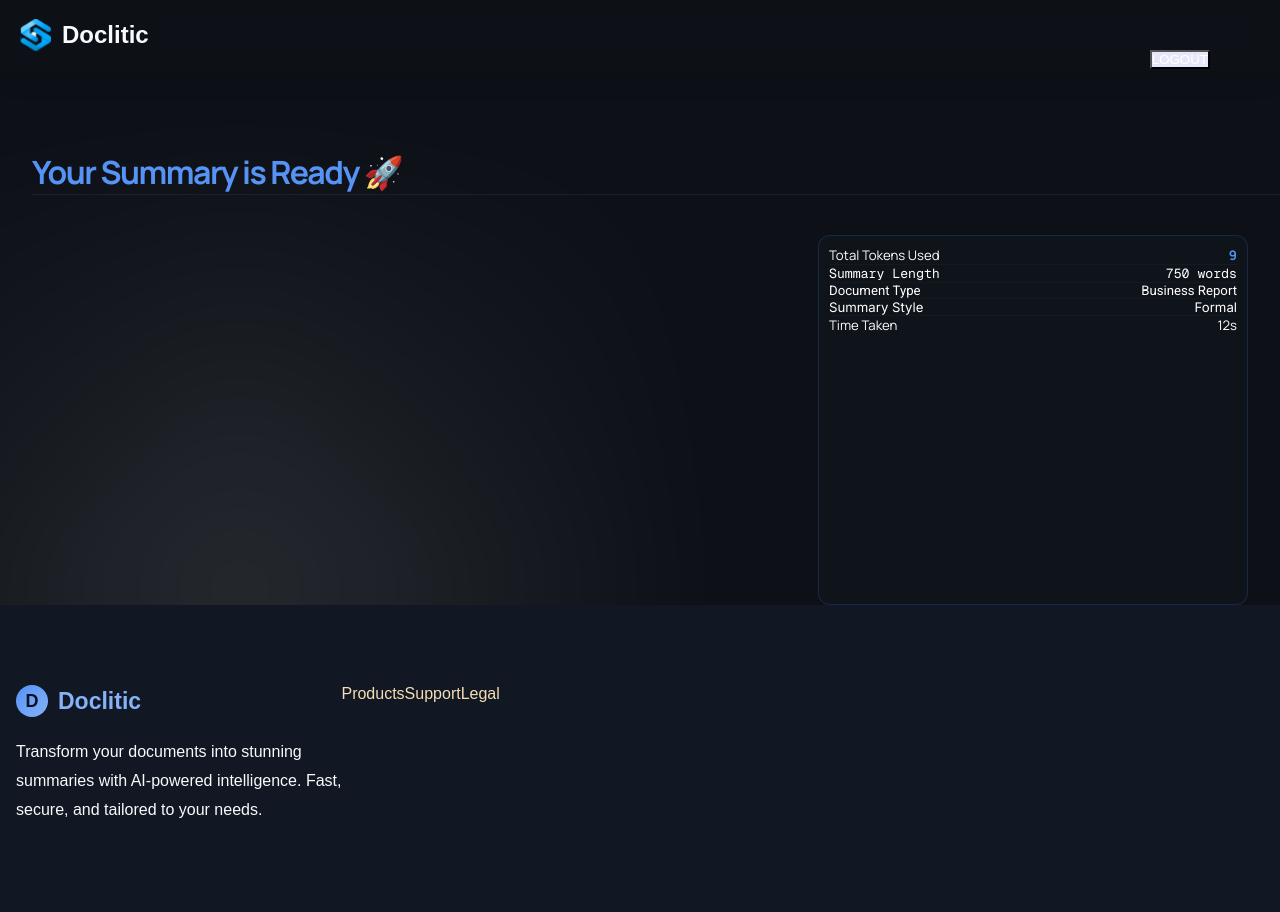
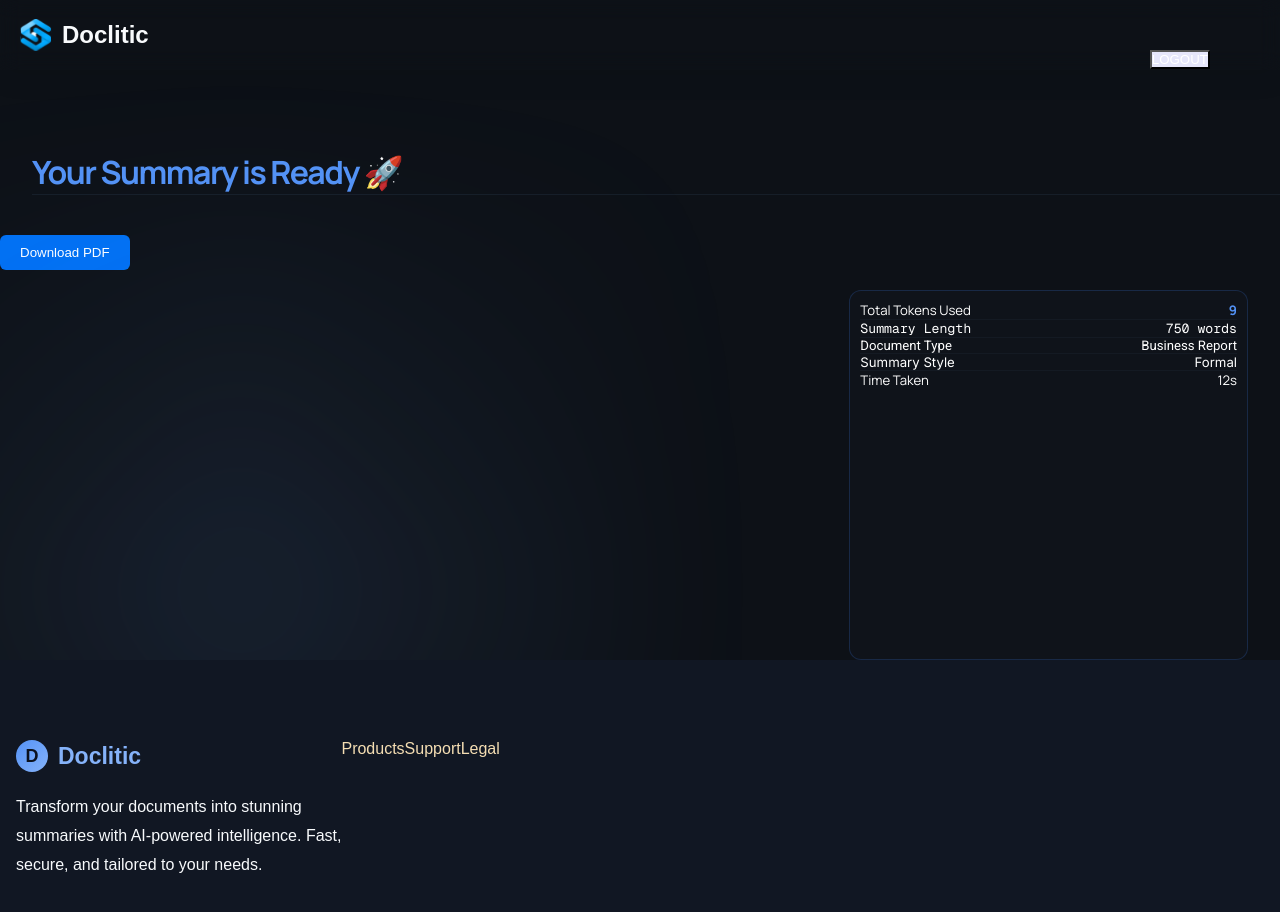
Before and after one commit to IrynaZolkina/doclitics, a Next.js app: page /pages/summary in a window 1280 px wide. Shown: the top 912 px of the page. Built offline with nearby package versions, Linux system fonts and the light colour scheme.

Commit message:
commit 40

```diff
--- a/src/app/pages/css-modules/summarypage.module.css
+++ b/src/app/pages/css-modules/summarypage.module.css
@@ -25,17 +25,18 @@
   width: 180px;
   height: 180px;
   border-radius: 50%;
-  background: rgba(255, 255, 255, 1);
+  background: #70a5f5;
   filter: blur(170px);
   z-index: 1;
 }
 .infoBox {
-  width: 430px;
   height: 370px;
-
+  width: 100%;
+  /* width: 25vw; */
+  /* width: 430px; */
   position: sticky;
   top: 70px; /* when it hits top, stays fixed there */
-  left: 50%;
+  /* left: 50%; */
   background: rgba(15, 19, 26, 1);
   border: 1px solid rgba(60, 131, 246, 0.2);
   padding: 10px;
@@ -101,3 +102,8 @@
 .content {
   padding: 24px;
 }
+.downloding p,
+.downloding ol,
+.downloding ul {
+  background: white;
+}
--- a/src/app/pages/summary/page.js
+++ b/src/app/pages/summary/page.js
@@ -11,6 +11,7 @@ import { clearSummary } from "@/redux/store";
 // import remarkGfm from "remark-gfm";
 import emojiRegex from "emoji-regex";
 import MarkdownRenderer from "./MarkdownRenderer";
+import html2pdf from "html2pdf.js";
 
 // import { Smile, Star, Fire } from "./icons";
 
@@ -18,6 +19,7 @@ export default function Summary() {
   const router = useRouter();
   const [redirecting, setRedirecting] = useState(true);
   const [isLoading, setIsLoading] = useState(true);
+  const [isDownLoading, setIsDownLoading] = useState(false);
   const dispatch = useDispatch();
   const firstMount = useRef(true);
   const choices = useSelector((state) => state.summary.choices);
@@ -33,124 +35,55 @@ export default function Summary() {
       setIsLoading(false);
     }
   }, [choices]);
-  // Detect Back/Forward navigation
+  const pdfRef = useRef(null);
 
-  // Redirect to dashboard only if the page has finished loading and no choices
-  // useEffect(() => {
-  //   if (!isLoading && (!choices || choices.length === 0)) {
-  //     router.replace("/pages/dashboard"); // 👈 skip back to dashboard
-  //   }
-  // }, [choices, isLoading, router]);
+  async function downloadPdf(markdon, title = "fgfugfufuf") {
+    //     const markdown = `
+    // # Hello World 🎉
+    // This **Markdown** has some emojis, but they will be removed in PDF.
 
-  //  Optionally clear summary after unmount
-  // useEffect(() => {
-  //   if (!isLoading) {
-  //     return () => {
-  //       dispatch(clearSummary());
-  //     };
-  //   }
-  // }, [dispatch, isLoading]);
+    // - Item 1 ✅
+    // - Item 2 ⚠️
+    // `;
+    const markdown = choices;
+    const res = await fetch("/api/export-pdf", {
+      method: "POST",
+      headers: { "Content-Type": "application/json" },
+      body: JSON.stringify({ markdown, title }),
+    });
 
-  // --- Example custom icons (can be your SVG components)
-  // --- Replace these with your real SVG components
-  // const Smile = (props) => (
-  //   <span
-  //     {...props}
-  //     style={{ display: "inline-flex", verticalAlign: "middle" }}
-  //   >
-  //     😊
-  //   </span>
-  // );
-  // const Star = (props) => (
-  //   <span
-  //     {...props}
-  //     style={{ display: "inline-flex", verticalAlign: "middle" }}
-  //   >
-  //     ⭐
-  //   </span>
-  // );
-  // const Fire = (props) => (
-  //   <span
-  //     {...props}
-  //     style={{ display: "inline-flex", verticalAlign: "middle" }}
-  //   >
-  //     🔥
-  //   </span>
-  // );
-  const markdownContent = `
-# Hello 😃
-This is a paragraph with ❤️ and 😎 emojis.
+    if (!res.ok) return console.error("Failed to generate PDF");
 
-- List item 1   😃
-- List item 2  😃
-`;
+    const blob = await res.blob();
+    const url = URL.createObjectURL(blob);
+    const a = document.createElement("a");
+    a.href = url;
+    a.download = `${title}.pdf`;
+    a.click();
+    a.remove();
+    URL.revokeObjectURL(url);
+  }
 
-  function replaceEmojis(children) {
-    console.log("children:", children);
-    if (typeof children === "string") {
-      return children
-        .split(/([\u{1F300}-\u{1FAFF}])/u)
-        .map((part, i) =>
-          emojiMap[part] ? (
-            <span key={i}>{emojiMap[part]}</span>
-          ) : (
-            <span key={i}>{part}</span>
-          )
-        );
+  const handleDownload = async () => {
+    const element = pdfRef.current;
+    if (!element) {
+      console.error("❌ PDF element not found");
+      return;
     }
 
-    // If it's an array of children (React nodes)
-    if (Array.isArray(children)) {
-      return children.map((child, i) => {
-        if (typeof child === "string") {
-          return child
-            .split(/([\u{1F300}-\u{1FAFF}])/u)
-            .map((part, j) =>
-              emojiMap[part] ? (
-                <span key={`${i}-${j}`}>{emojiMap[part]}</span>
-              ) : (
-                <span key={`${i}-${j}`}>{part}</span>
-              )
-            );
-        }
-        return child;
-      });
+    const options = {
+      margin: 0.5,
+      filename: "document.pdf",
+      image: { type: "jpeg", quality: 0.98 },
+      html2canvas: { scale: 2, useCORS: true },
+      jsPDF: { unit: "in", format: "a4", orientation: "portrait" },
+    };
+
+    try {
+      await html2pdf().set(options).from(element).save();
+    } catch (err) {
+      console.error("PDF export failed:", err);
     }
-
-    // Otherwise (single React element), just return it
-    return children;
-  }
-
-  // const replacements = [<Smile />, <Star />, <Fire />];
-  // Replace emojis in a string with React components (cycling)
-  const markdownText = `
-# Markdown Emoji Test
-
-Hey 😄 Welcome to the app 😎 Enjoy 🚀 and smile 🔥 again!
-And again 😄🚀🔥 for good measure!
-`;
-
-  // Replace emojis in a single plain string with React components (cycled)
-  const renderTextWithSVG = (text) => {
-    if (typeof text !== "string") return text;
-
-    const regex = emojiRegex();
-    const parts = text.split(regex);
-    const emojis = [...text.matchAll(regex)];
-    const result = [];
-
-    let emojiIndex = 0;
-    for (let i = 0; i < parts.length; i++) {
-      result.push(parts[i]);
-      if (emojiIndex < emojis.length) {
-        const Component = replacements[emojiIndex % replacements.length];
-        result.push(
-          React.cloneElement(Component, { key: `emoji-${emojiIndex}` })
-        );
-        emojiIndex++;
-      }
-    }
-    return result;
   };
 
   // // react-markdown component override for text nodes
@@ -187,9 +120,33 @@ And again 😄🚀🔥 for good measure!
         ))} */}
 
       <h1>Your Summary is Ready 🚀</h1>
-
+      <button
+        // disabled={choices === ""}
+        onClick={downloadPdf}
+        // onClick={handleDownload}
+        style={{
+          background: "#0070f3",
+          color: "white",
+          border: "none",
+          borderRadius: "6px",
+          padding: "10px 20px",
+          cursor: "pointer",
+          marginBottom: "20px",
+        }}
+      >
+        Download PDF
+      </button>
       <div className={styles.summaryContainer}>
-        <div className="markdown">
+        <div
+          ref={pdfRef}
+          id="pdf-content"
+          // style={{
+          //   background: "white",
+          //   padding: "20px",
+          //   color: "black",
+          // }}
+          className="markdown"
+        >
           <MarkdownRenderer content={choices} />
         </div>
         <div className={styles.infoBox}>
--- /dev/null
+++ b/src/utils/stripEmojis.js
@@ -0,0 +1,4 @@
+// utils/stripEmojis.js
+export function stripEmojis(text) {
+  return text.replace(/([\p{Emoji_Presentation}\p{Emoji}\uFE0F\u200D])/gu, "");
+}
```
Also changed, not shown: next.config.mjs (+8 -0 lines), package.json (+6 -1 lines), src/app/api/export-pdf/route.js (added, +102 -0 lines), 2 other files (tests, documents, lock files or other folders).
